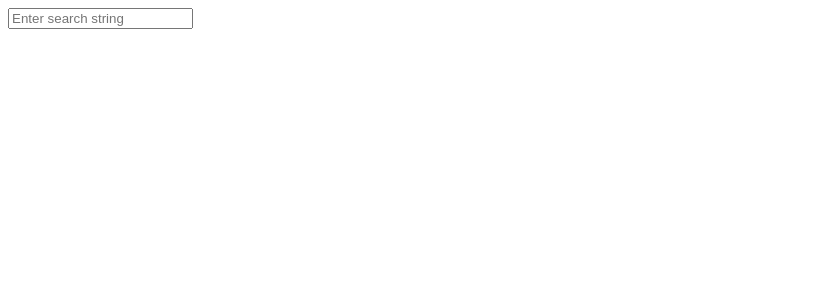
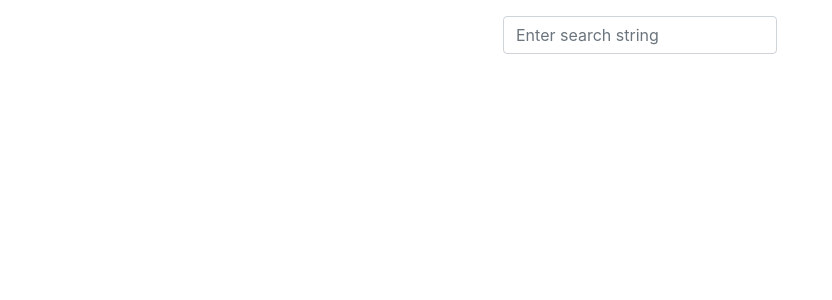
Before and after one commit to milanzivanov/ITunesAppHttp, an Angular app: page / in a window 1280 px wide. Shown: the top 300 px of the page, without its empty margins (0-832 px from the left). Built offline with nearby package versions, Linux system fonts and the light colour scheme.

Commit message:
adding the bootstrap and clening the code

```diff
--- a/src/app/app.component.html
+++ b/src/app/app.component.html
@@ -1,4 +1,5 @@
-<form class="form-inline">
+
+<form class="form-inline justify-content-center mt-3 mb-3">
   <div class="form-group">
     <input type="search"
             class="form-control"
@@ -14,6 +15,9 @@
 <ul class="list-group">
   <li class="list-group-item"
       *ngFor="let track of results">
-    <p>{{track.track}}</p>
+    <img src="{{track.thumbnail}}">
+    <a target="_blank"
+        href="{{track.link}}">{{ track.track }}
+    </a>
   </li>
 </ul>
--- a/src/app/search.service.ts
+++ b/src/app/search.service.ts
@@ -40,6 +40,7 @@ export class SearchService {
                     res.thumbnail,
                     res.track));
     });
+
   }
 
 
--- a/src/index.html
+++ b/src/index.html
@@ -7,6 +7,7 @@
 
   <meta name="viewport" content="width=device-width, initial-scale=1">
   <link rel="icon" type="image/x-icon" href="favicon.ico">
+  <link href="https://maxcdn.bootstrapcdn.com/bootstrap/4.0.0/css/bootstrap.min.css" rel="stylesheet" integrity="sha384-Gn5384xqQ1aoWXA+058RXPxPg6fy4IWvTNh0E263XmFcJlSAwiGgFAW/dAiS6JXm" crossorigin="anonymous">
 </head>
 <body>
   <my-root></my-root>
```
